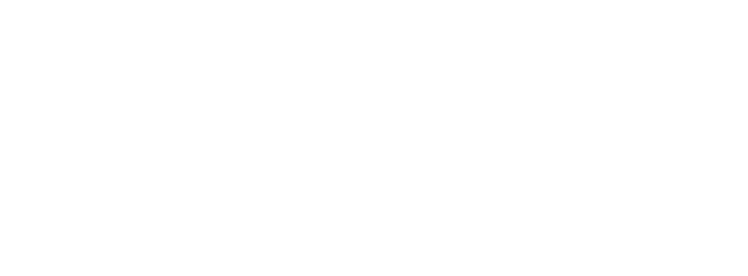
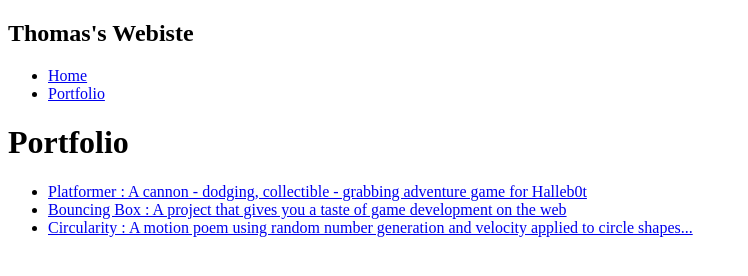
Before and after one commit to Onetapace/Onetapace.github.io, a plain HTML site: page portfolio.html in a window 1280 px wide. Shown: the whole page, without its empty margins (0-748 px from the left). Drawn offline with Linux system fonts and the light colour scheme.

Commit message:
add portfolio.html file

```diff
--- a/portfolio.html
+++ b/portfolio.html
@@ -0,0 +1,36 @@
+    <!DOCTYPE HTML>
+    <html>
+        <head>
+            <title>Thomas's Website</title>
+            <link rel="stlyesheet" href="style.css">
+        </head>
+
+        <body>
+            <div id="all-contents">
+                <nav>
+                    <h1>Thomas's Webiste</h1>
+                    <ul id="nav-ul">
+                        <li class="nav-li">
+                            <a class="nav-a" href="index.html">Home</a>
+                        </li>
+                        <li class="nav-li">
+                            <a class="nav-a" href="portfolio.html">Portfolio</a>
+                        </li>
+                    </ul>
+
+                </nav>
+                <main>
+                    <div class="content">
+                        <h1>Portfolio</h1>
+                        <ul id="portfolio">
+                            <li><a href="projects/platformer/">Platformer : A cannon - dodging, collectible - grabbing adventure game for Halleb0t</a></li>
+                            <li><a href="projects/bouncing-box/">Bouncing Box : A project that gives you a taste of game development on the web </a></li>
+                            <li><a href="projects/circularity/">Circularity : A motion poem using random number generation and velocity applied to circle shapes...</a></li>
+
+                        </ul>
+                    </div>
+                </main>
+
+            </div>
+        </body>
+    </html>
--- a/style.css
+++ b/style.css
@@ -55,7 +55,7 @@ main {
 .content {
     flex: 1;
     padding: 15px;
-    border-radius: 30px;
+    border-radius: 20px;
 }
 
 /* portfolio styles */
@@ -68,3 +68,28 @@ h2, h3 {
     margin: 0px;
     border-radius: 30px;
 }
+         /* portfolio styles */
+         .content h1 {
+            color: black;
+        }
+
+        #portfolio {
+            list-style-type: none;
+            padding-left: 0;
+        }
+
+        #portfolio li {
+            background: #fff;
+            padding: 10px;
+            border-radius: 10px;
+            margin-bottom: 10px;
+        }
+
+        #portfolio li:hover {
+            background: #eee;
+        }
+
+        #portfolio a {
+            text-decoration: none;
+            color: #454545;
+        }
```
